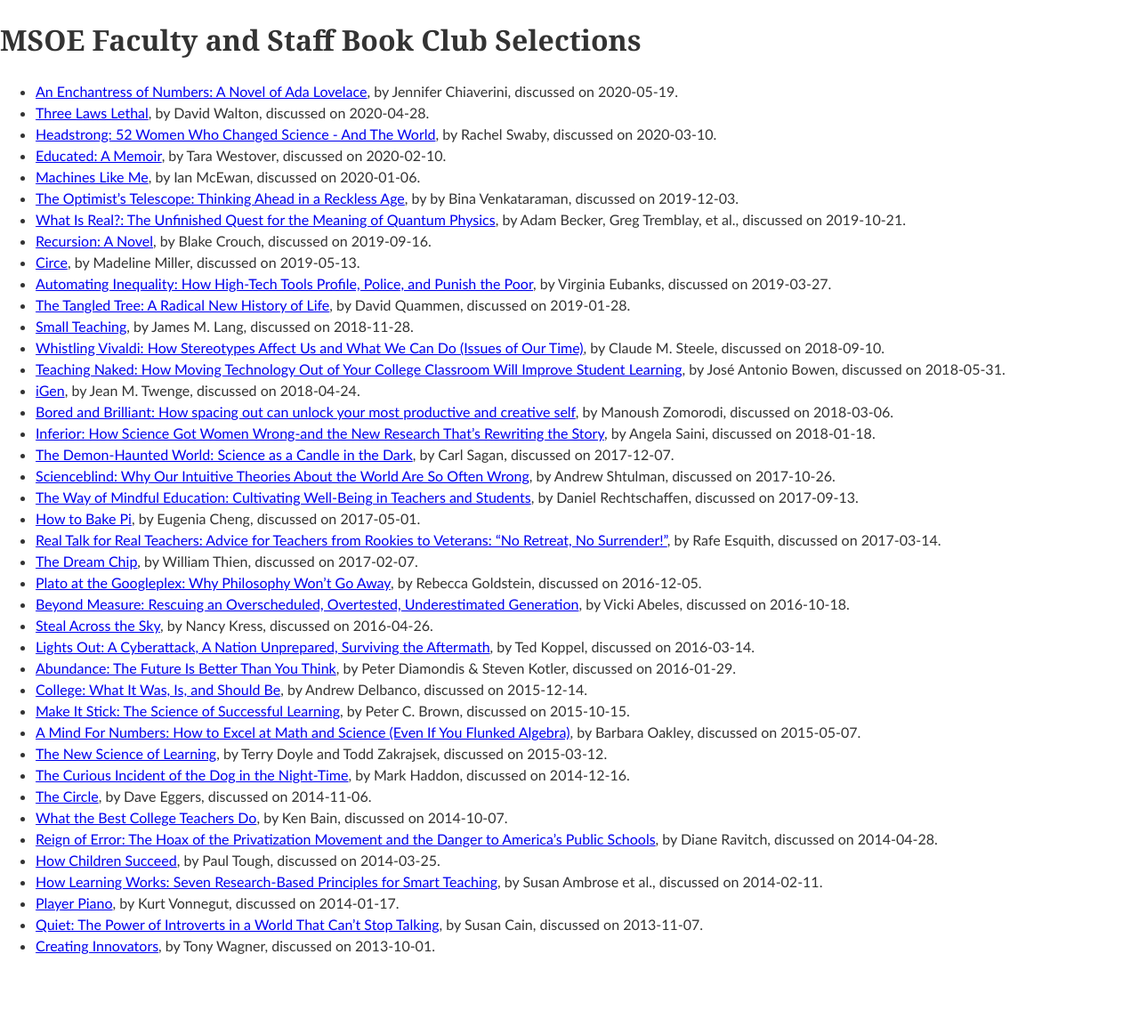
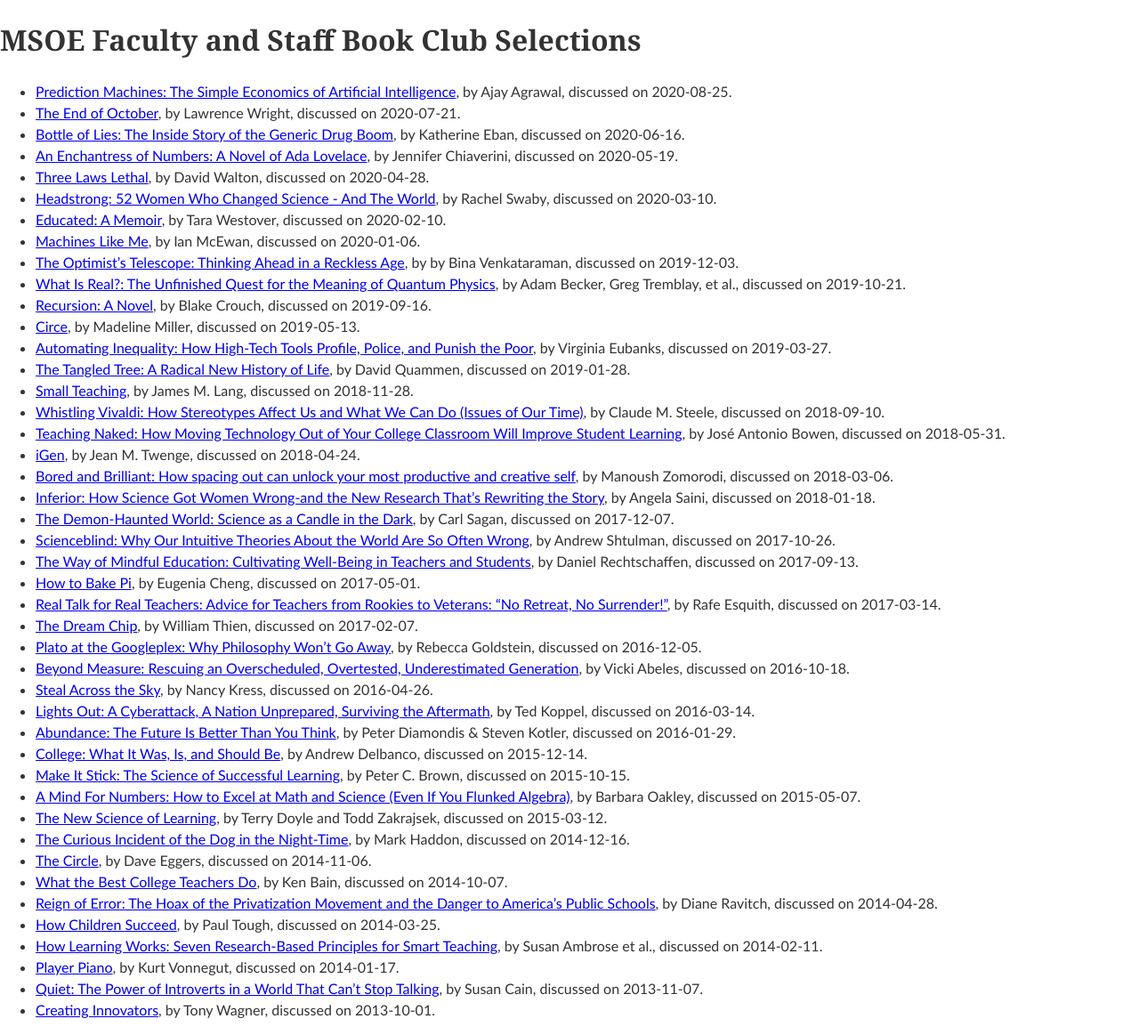
Before and after one commit to edurant/edurant.github.io, a Jekyll site: the page built from misc/bookClub.md, in a window 1280 px wide. Shown: the whole page at 89% size. Built offline with Jekyll 4.4.1, drawn with Linux system fonts in a browser that asks for light colours; our own code applies the rules of GitHub Pages for plain Markdown files; before the commit the page ends 1091 px from its top, so only the background shows below that.

Commit message:
msoe faculty staff book club summer selections

```diff
--- a/misc/bookClub.md
+++ b/misc/bookClub.md
@@ -1,8 +1,11 @@
 ---
 title: "MSOE Faculty and Staff Book Club Selections"
-date: 2020-04-08 16:32:30 -0600
+date: 2020-05-18 08:57:30 -0600
 ---
 
+* [Prediction Machines: The Simple Economics of Artificial Intelligence](https://www.amazon.com/dp/1633695670), by Ajay Agrawal, discussed on 2020-08-25.
+* [The End of October](https://www.amazon.com/dp/B07WKJSP4J), by Lawrence Wright, discussed on 2020-07-21.
+* [Bottle of Lies: The Inside Story of the Generic Drug Boom](https://www.amazon.com/dp/B086JWVLTB), by Katherine Eban, discussed on 2020-06-16.
 * [An Enchantress of Numbers: A Novel of Ada Lovelace](https://www.amazon.com/dp/B06XK2TCFD), by Jennifer Chiaverini, discussed on 2020-05-19.
 * [Three Laws Lethal](https://www.amazon.com/dp/B07DZJHF4T), by David Walton, discussed on 2020-04-28.
 * [Headstrong: 52 Women Who Changed Science - And The World](https://www.amazon.com/dp/B00N6PD7W4), by Rachel Swaby, discussed on 2020-03-10.
```
